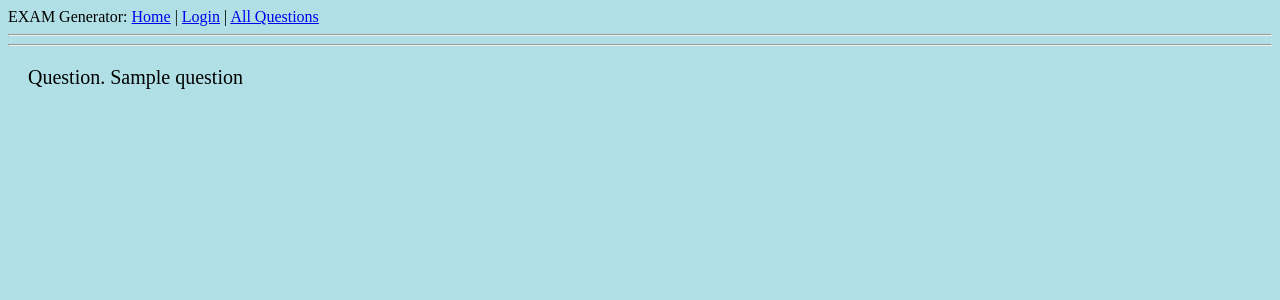
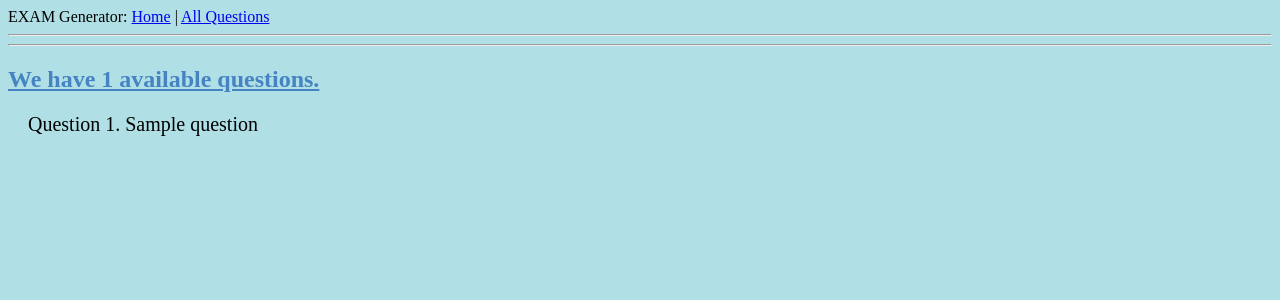
Before and after one commit to BorisBagz/exam_generator_web, a Flask app: template app/templates/questions.html in a window 1280 px wide. Shown: the top 300 px of the page. Run offline with Flask 2, Linux system fonts and the light colour scheme; the template is opened without the code that fills it: most values are stand-ins (such as "Sample title", 1, 10 or a date in 2020).

Commit message:
adding numbers of question on questions page by using loop.index jinjas variable

```diff
--- a/app/routes.py
+++ b/app/routes.py
@@ -59,7 +59,8 @@ def answering(my_answer):
 @app.route('/questions')
 def print_questions():
     data = read_json_file(json_questions)
-    return render_template('questions.html', questions=data)
+    length = len(data)
+    return render_template('questions.html', questions=data, length=length)
 
 @app.route('/', methods=['GET', 'POST'])
 @app.route('/index', methods=['GET', 'POST'])
--- a/app/templates/base.html
+++ b/app/templates/base.html
@@ -4,7 +4,7 @@
         <link rel="stylesheet" type="text/css" href="{{ url_for('static', filename='styles.css') }}" />
     </head>
     <body>
-        <div>EXAM Generator: <a href="/index">Home</a> | <a href="/login">Login</a> | <a href="/questions">All Questions</a></div>
+        <div>EXAM Generator: <a href="/index">Home</a> | <a href="/questions">All Questions</a></div>
         <hr>
         <hr>
         {% with messages = get_flashed_messages() %}
--- a/app/templates/questions.html
+++ b/app/templates/questions.html
@@ -1,9 +1,10 @@
 {% extends "base.html" %}
 
 {% block content %}
+    <h2>We have {{ length }} available questions.</h2>
     {% for question in questions %}
     <div>
-      <p>Question. {{ question.question }}</p>
+      <p>Question {{ loop.index }}. {{ question.question }}</p>
     </div>
     {% endfor %}
 {% endblock %}
```
Also changed, not shown: 2 other files.
